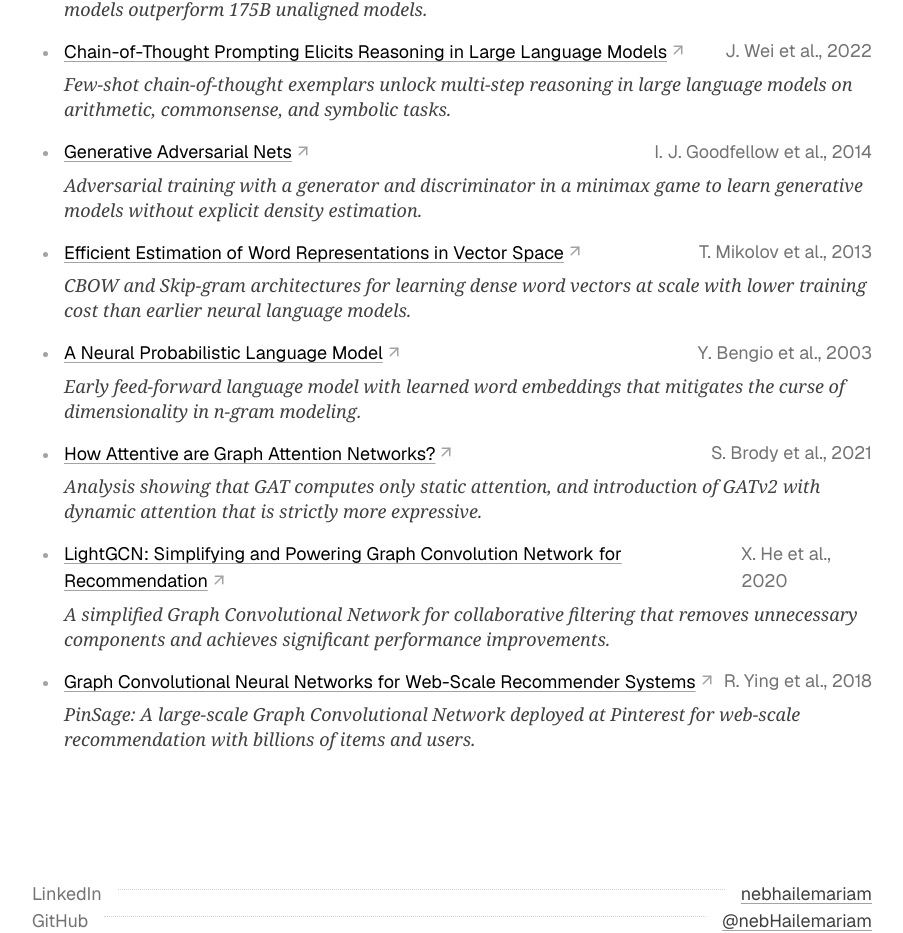
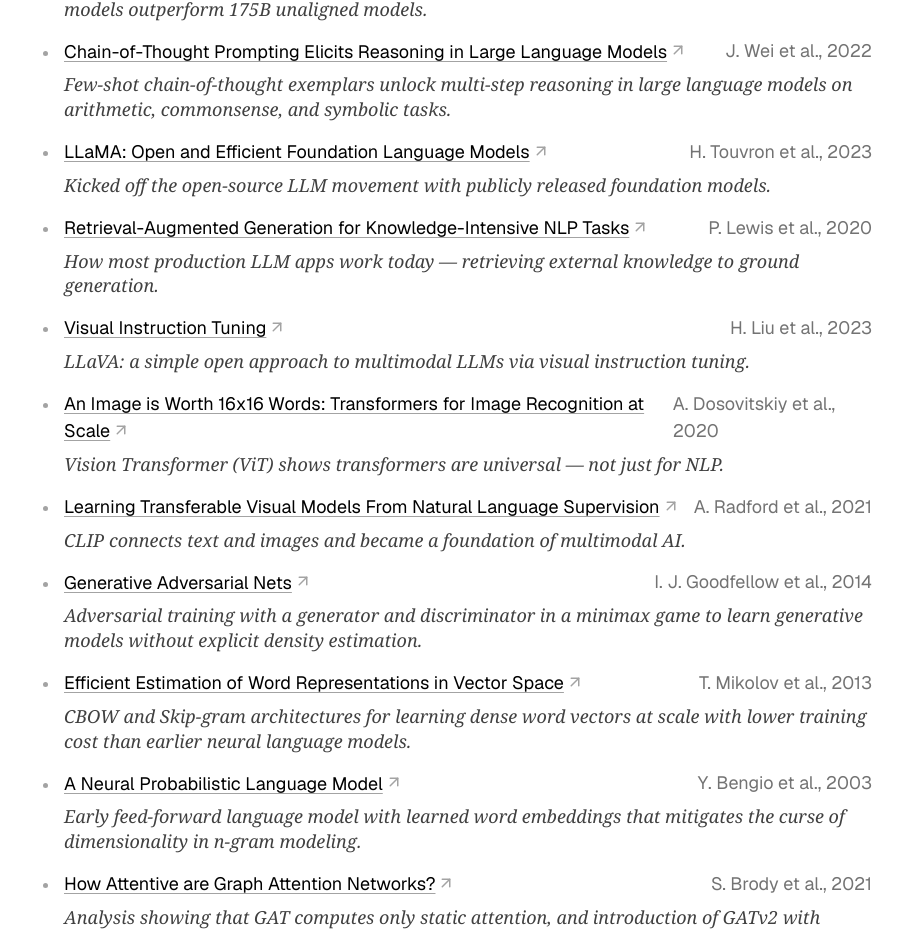
Before and after one commit to nebHailemariam/nebHailemariam.github.io, a Next.js app in the folder my-website/: page /reading in a window 1280 px wide. Shown: the part 2915-3848 px from the top of the page, without its empty margins (188-1091 px from the left). Built offline with nearby package versions, Linux system fonts and the light colour scheme.

Commit message:
feat: add new articles on LLaMA, retrieval-augmented generation, visual instruction tuning, and vision transformers to reading list

```diff
--- a/my-website/components/reading/reading-data.ts
+++ b/my-website/components/reading/reading-data.ts
@@ -221,6 +221,43 @@
           "Few-shot chain-of-thought exemplars unlock multi-step reasoning in large language models on arithmetic, commonsense, and symbolic tasks.",
       },
       {
+        href: "https://arxiv.org/abs/2302.13971",
+        title: "LLaMA: Open and Efficient Foundation Language Models",
+        meta: "H. Touvron et al., 2023",
+        description:
+          "Kicked off the open-source LLM movement with publicly released foundation models.",
+      },
+      {
+        href: "https://arxiv.org/abs/2005.11401",
+        title:
+          "Retrieval-Augmented Generation for Knowledge-Intensive NLP Tasks",
+        meta: "P. Lewis et al., 2020",
+        description:
+          "How most production LLM apps work today — retrieving external knowledge to ground generation.",
+      },
+      {
+        href: "https://arxiv.org/abs/2304.08485",
+        title: "Visual Instruction Tuning",
+        meta: "H. Liu et al., 2023",
+        description:
+          "LLaVA: a simple open approach to multimodal LLMs via visual instruction tuning.",
+      },
+      {
+        href: "https://arxiv.org/abs/2010.11929",
+        title: "An Image is Worth 16x16 Words: Transformers for Image Recognition at Scale",
+        meta: "A. Dosovitskiy et al., 2020",
+        description:
+          "Vision Transformer (ViT) shows transformers are universal — not just for NLP.",
+      },
+      {
+        href: "https://arxiv.org/abs/2103.00020",
+        title:
+          "Learning Transferable Visual Models From Natural Language Supervision",
+        meta: "A. Radford et al., 2021",
+        description:
+          "CLIP connects text and images and became a foundation of multimodal AI.",
+      },
+      {
         href: "https://arxiv.org/abs/1406.2661",
         title: "Generative Adversarial Nets",
         meta: "I. J. Goodfellow et al., 2014",
```
